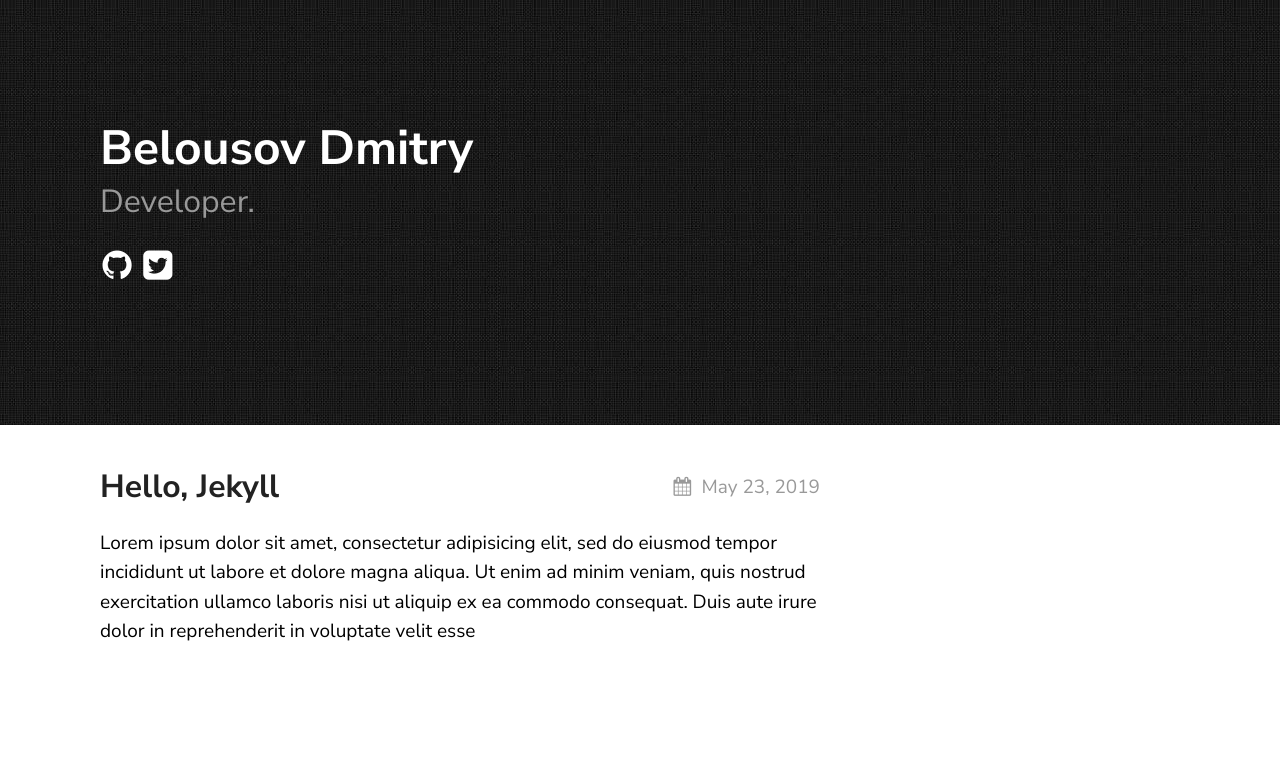
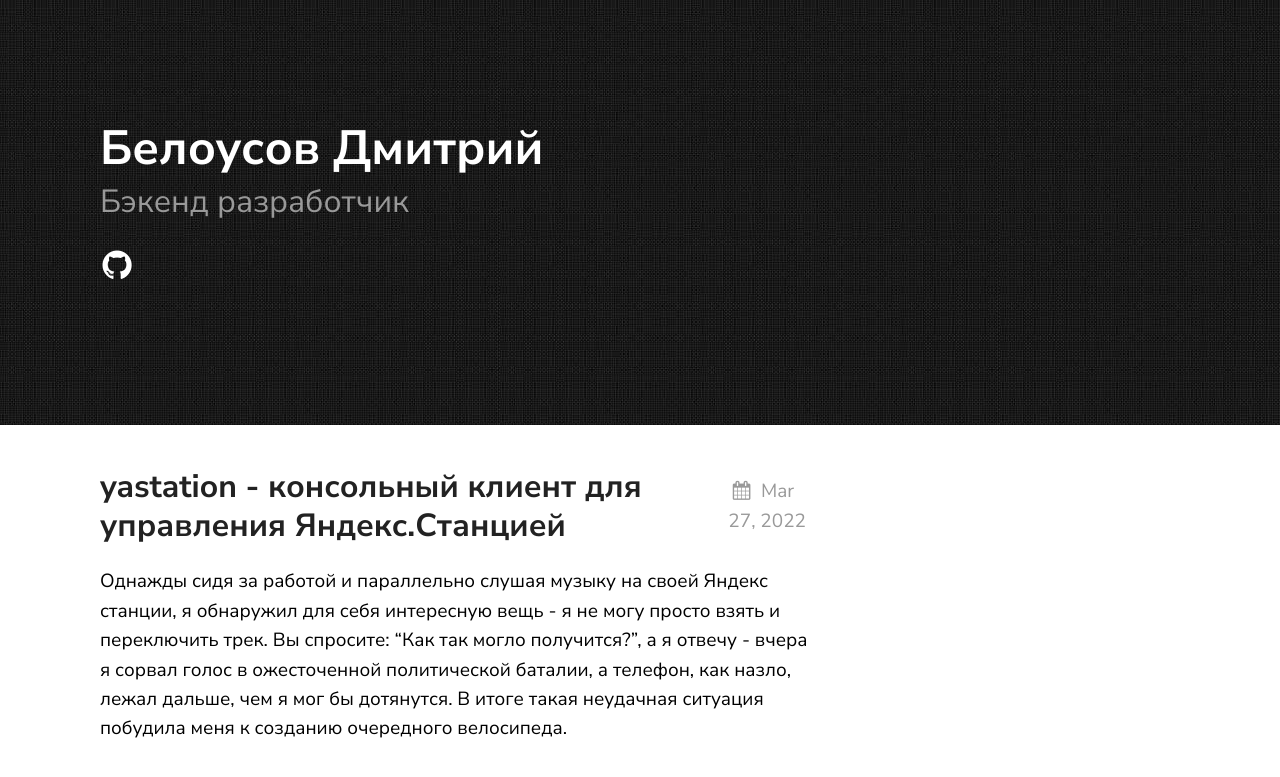
Before and after one commit to beldmian/beldmian.github.io, a Jekyll site: the page built from index.md, in a window 1280 px wide. Shown: the top 777 px of the page. Built offline with Jekyll 4.4.1, drawn with Linux system fonts in a browser that asks for light colours.

Commit message:
New post:

```diff
--- a/_config.yml
+++ b/_config.yml
@@ -1,4 +1,4 @@
-title: Beldmian's blog
+title: beldmian's blog
 author: beldmian
 email: beldmian@gmail.com
 description: > # this means to ignore newlines until "show_exerpts:"
@@ -13,8 +13,8 @@ sass:
 
 permalink: /posts/:title/
 texture:
-  title: Belousov Dmitry
-  tagline: Developer.
+  title: Белоусов Дмитрий
+  tagline: Бэкенд разработчик
   date_format: "%b %-d, %Y"
   style: black
   showNav: false
@@ -22,20 +22,9 @@ texture:
 
   # generate social links in footer
   social_links:
-    twitter: beldmian
     github:  beldmian
     #linkedIn: in/thelehhman
     #rss: rss
 
-
-# If you want to link only specific pages in your header, uncomment
-# this and add the path to the pages in order as they should show up
-#header_pages:
-# - about.md
-
-# Build settings
-# theme: texture
-
 plugins:
   - jekyll-seo-tag
-#  - jekyll-feed
--- a/_posts/2019-05-23-welcome-to-jekyll.markdown
+++ /dev/null
@@ -1,14 +0,0 @@
----
-layout: post
-title:  "Hello, Jekyll"
-date:   2019-05-23 21:03:36 +0530
----
-Lorem ipsum dolor sit amet, consectetur adipisicing elit, sed do eiusmod tempor incididunt ut labore et dolore magna aliqua. Ut enim ad minim veniam, quis nostrud exercitation ullamco laboris nisi ut aliquip ex ea commodo consequat. Duis aute irure dolor in reprehenderit in voluptate velit esse
-
-![texture theme preview](https://images.unsplash.com/photo-1500322969630-a26ab6eb64cc?ixlib=rb-1.2.1&ixid=eyJhcHBfaWQiOjEyMDd9&w=1000&q=80)
-
-Check out the [Jekyll docs][jekyll-docs] for more info on how to get the most out of Jekyll. File all bugs/feature requests at [Jekyll’s GitHub repo][jekyll-gh]. If you have questions, you can ask them on [Jekyll Talk][jekyll-talk].
-
-[jekyll-docs]: https://jekyllrb.com/docs/home
-[jekyll-gh]:   https://github.com/jekyll/jekyll
-[jekyll-talk]: https://talk.jekyllrb.com/
--- /dev/null
+++ b/_posts/2022-03-27-yastation.markdown
@@ -0,0 +1,47 @@
+---
+layout: post
+title:  "yastation - консольный клиент для управления Яндекс.Станцией"
+date:   2022-03-27 16:58:00 +0300
+---
+
+
+Однажды сидя за работой и параллельно слушая музыку на своей Яндекс станции, я
+обнаружил для себя интересную вещь - я не могу просто взять и переключить трек.
+Вы спросите: "Как так могло получится?", а я отвечу - вчера я сорвал голос в
+ожесточенной политической баталии, а телефон, как назло, лежал дальше, чем я мог
+бы дотянутся. В итоге такая неудачная ситуация побудила меня к созданию очередного
+велосипеда.
+
+## Взаимодействие со станцией
+
+Первым делом я, как думаю и любой другой на моем месте, пошел гуглить. Я искал
+информацию как по уже существующим решениям, так и по всевозможным документациям
+и описаниям API. В итоге поиски привели меня лишь к модулю для Home Assistant,
+которым я, к своему сожалению, не пользуюсь. Однако данная реализация в
+значительной степени помогла понять как управлять станцией из кода. Во первых,
+есть два способа взаимодействия:
+
+1. Не самый удобный (ИМХО) websocket API
+2. Закрытый и почти не задокументированный HTTP API
+
+По итогу размышлений мною был выбран HTTP API, поскольку он проще в реализации
+и может работать из любой сети.
+
+## Собственно реализация
+
+Дальше не было ничего особенно сложного, как и с любым другим закрытым API
+пришлось сделать вход через логин и пароль, с последующим вытаскиванием cookie
+из сессии. После входа доставался список устройств и для выбранной колонки
+создавалась пачка сценариев для дальнейшего взаимодействия. В итоге на данный
+момент возможен вызов нескольких базовых действий:
+
+1. Старт (запуск избранной музыки)
+2. Стоп
+3. Следующий трек
+4. Предыдущий трек
+5. Тише
+6. Громче
+7. Включи песню (включает песню после ввода названия)
+
+В планах добавление некоторого функционала, на который не способна даже сама
+станция - например очередь воспроизведения. Исходный код вы можете найти на [github](https://github.com/beldmian/yastation)
```
